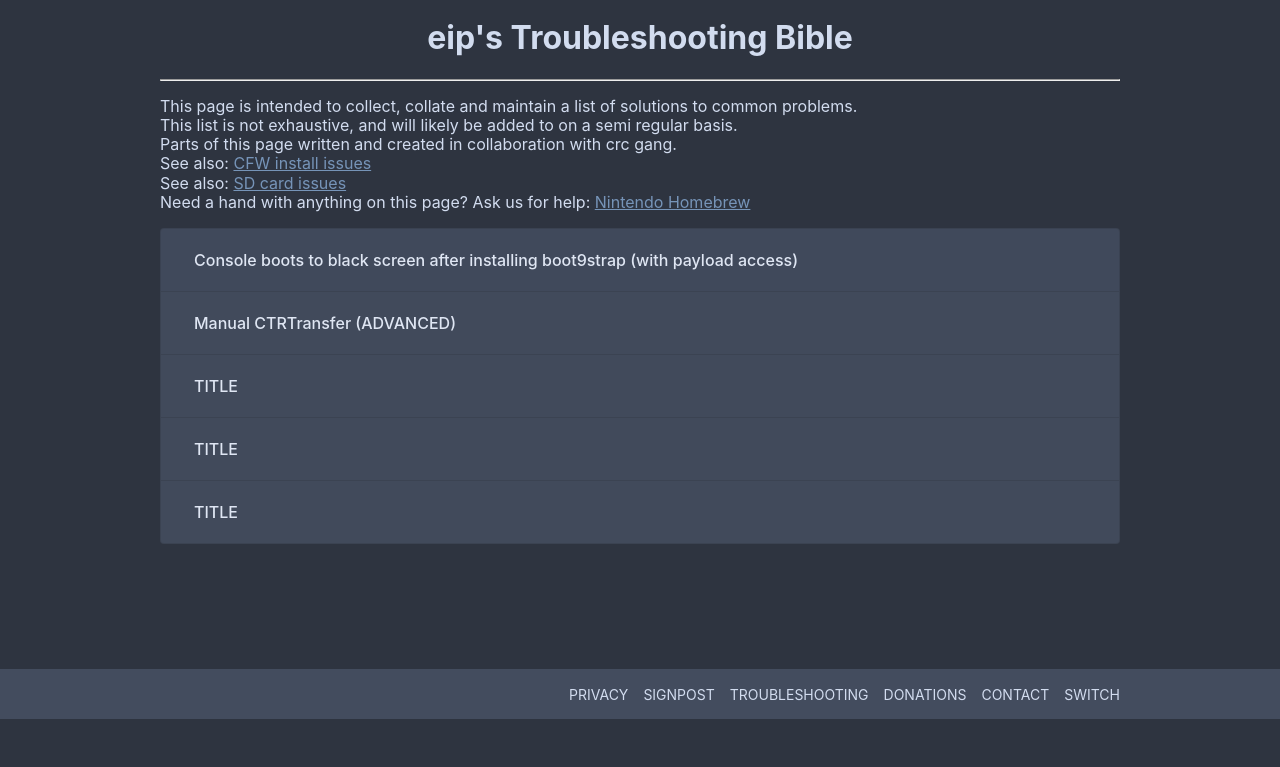
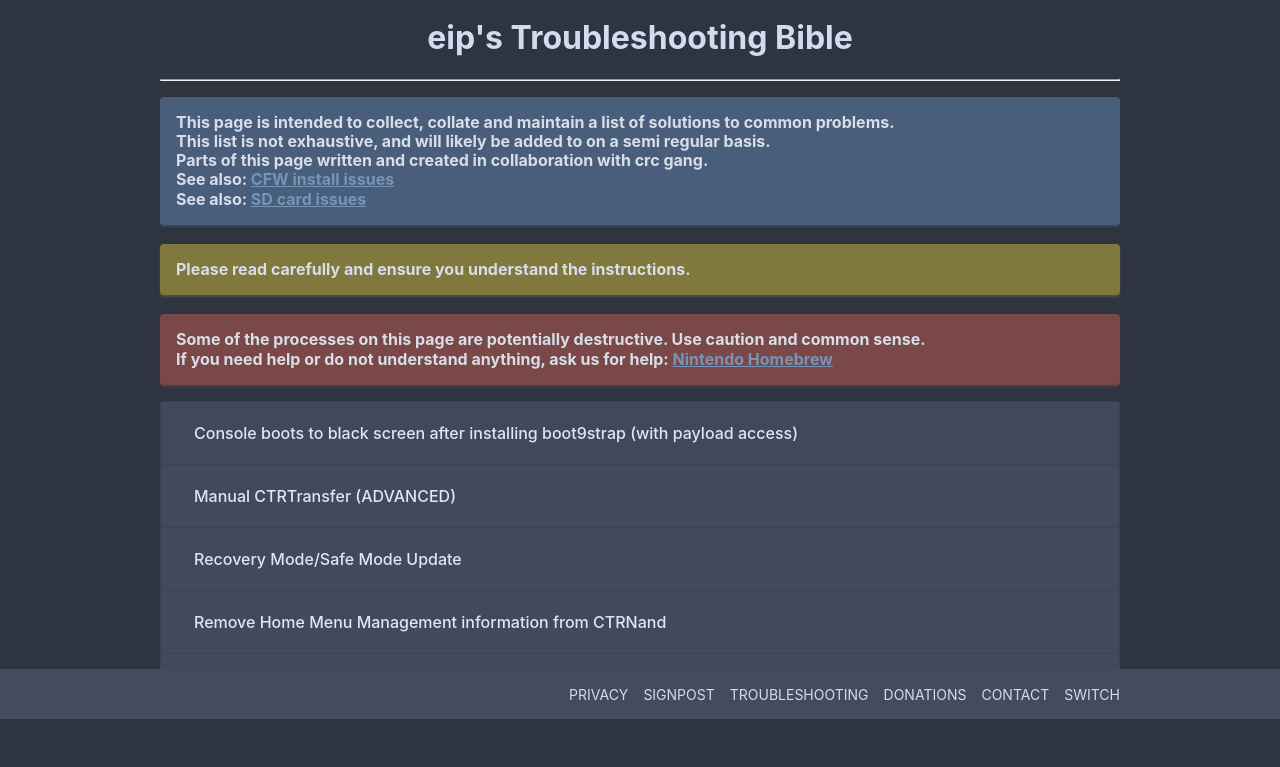
Before and after one commit to eip618/eiphax-archived, a PHP site: page /3ds/bible.html in a window 1280 px wide. Shown: the part 81-848 px from the top of the page. Before the commit the page ends 800 px from the top, so only its background shows below. Run offline with PHP 8.4, Linux system fonts and the light colour scheme.

Commit message:
add new bible entries

```diff
--- a/3ds/bible.html
+++ b/3ds/bible.html
@@ -48,12 +48,14 @@
         <div class="content">
             <center><h1>eip's Troubleshooting Bible</h1></center>
             <hr>
-        <p>This page is intended to collect, collate and maintain a list of solutions to common problems.
+        <p><div class="blue-inline">This page is intended to collect, collate and maintain a list of solutions to common problems.
 		<br>This list is not exhaustive, and will likely be added to on a semi regular basis.
 		<br>Parts of this page written and created in collaboration with crc gang.
 		<br>See also: <a href="./issues.html" target="_blank">CFW install issues</a>
-		<br>See also: <a href="./sd.html" target="_blank">SD card issues</a>
-		<br>Need a hand with anything on this page? Ask us for help: <a href="https://discord.gg/C29hYvh" target="_blank">Nintendo Homebrew</a>
+		<br>See also: <a href="./sd.html" target="_blank">SD card issues</a></div>
+		<br><div class="info-inline">Please read carefully and ensure you understand the instructions.</div>
+		<br><div class="warning-inline">Some of the processes on this page are potentially destructive. Use caution and common sense.
+		<br>If you need help or do not understand anything, ask us for help: <a href="https://discord.gg/C29hYvh" target="_blank">Nintendo Homebrew</a></div>
 		<p>
     <div id="page-content-wrapper">
 		<div class="container-fluid fade show active" id="operations">
@@ -116,7 +118,8 @@
 				</div>
 				<div id="collapseTwo" class="collapse" aria-labelledby="e2" data-parent="#accordionOperations">
 				<div class="card-body">
-				This is an advanced process which should be used after all other options have been exhausted.
+				<div class="warning-inline">This is an advanced process which should only be used after all other options have been exhausted.
+				<br>Do not attempt this process by yourself. Ask us for help: <a href="https://discord.gg/C29hYvh" target="_blank">Nintendo Homebrew</a></div>
 				<p><ol>
 					<li>Power off the console and remove the SD card. Connect it to your computer.</li>
 					<li>Go to <a href="https://3ds.hacks.guide/ctrtransfer.html#what-you-need" target="_blank">this page</a> and download the CTRTransfer image for your device type and region. You will need a torrent client.</li>
@@ -141,14 +144,20 @@
 				<div class="card-header" id="e3">
 				<h2 class="mb-0">
 				<button class="btn collapsed" type="button" data-toggle="collapse" data-target="#collapseThree" aria-expanded="false" aria-controls="collapseThree">
-				TITLE
+				Recovery Mode/Safe Mode Update
 				</button>
 				</h2>
 				</div>
 				<div id="collapseThree" class="collapse" aria-labelledby="e3" data-parent="#accordionOperations">
 				<div class="card-body">
-				CONTENT
-
+				This can be used for most general circumstances and should not be destructive. Use cases: random crashes, broken titles, console not booting after suggested fixes
+				<p>
+				<ol>
+					<li>Turn the console off.</li>
+					<li>Hold the following buttons: [Left Shoulder, Right Shoulder, D-Pad Up, A] then power the console on.</li>
+					<li>This should boot you into Safe Mode. It should prompt a system update. It will require access to the Internet.</li>
+					<li>Accept the update.</li>
+				</ol>
 				</div>
 				</div>
 			</div>
@@ -156,14 +165,18 @@
 				<div class="card-header" id="e4">
 				<h2 class="mb-0">
 				<button class="btn collapsed" type="button" data-toggle="collapse" data-target="#collapseFour" aria-expanded="false" aria-controls="collapseFour">
-				TITLE
+				Remove Home Menu Management information from CTRNand
 				</button>
 				</h2>
 				</div>
 				<div id="collapseFour" class="collapse" aria-labelledby="e4" data-parent="#accordionOperations">
 				<div class="card-body">
-				CONTENT
-
+				This process may reset your Home Menu data, such as theme orders, folders and notifications.
+				<p><ol>
+					<li>Turn the console off.</li>
+					<li>Hold the following buttons: [Left Shoulder, Right Shoulder, D-Pad Down, B] then power the console on.</li>
+					<li>The console should boot to home menu.</li>
+				</ol>
 				</div>
 				</div>
 			</div>
--- a/3ds/main.css
+++ b/3ds/main.css
@@ -620,6 +620,19 @@ a{
  color: #D8DEE9;
  border-radius: 4px;
 }
+
+.info-inline {
+ padding: 1em;
+ font-family: -apple-system,".SFNSText-Regular","San Francisco","Roboto","Segoe UI","Helvetica Neue","Lucida Grande",Arial,sans-serif;
+ background-color: #80783d;
+ font-size: 1em !important;
+ font-weight: bold;
+ text-indent: initial;
+ box-shadow: 0 2px 2px rgba(166, 172, 94, 0.25) !important;
+ color: #D8DEE9;
+ border-radius: 4px;
+}
+
 .blue {
  margin: 2em 0;
  padding: 1em;
@@ -632,6 +645,19 @@ a{
  color: #D8DEE9; !important;
  border-radius: 4px;
  }
+
+ .blue-inline {
+ padding: 1em;
+ font-family: -apple-system,".SFNSText-Regular","San Francisco","Roboto","Segoe UI","Helvetica Neue","Lucida Grande",Arial,sans-serif;
+ background-color: #485e7b;
+ font-size: 1em !important;
+ font-weight: bold;
+ text-indent: initial;
+ box-shadow: 0 2px 2px rgba(94,129,172,0.25) !important;
+ color: #D8DEE9; !important;
+ border-radius: 4px;
+ }
+
 .banner {
 	width: 100%;
 	display: block;
```
